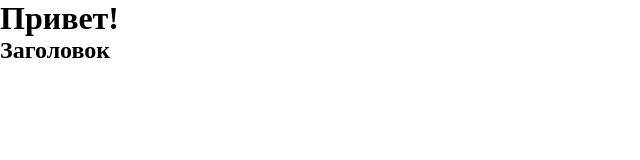
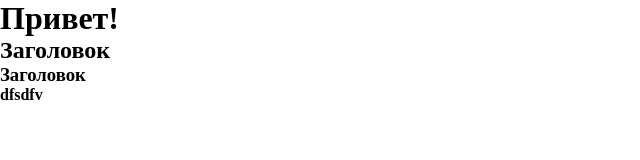
Before and after one commit to admin-bytewebnest/test-repo, a plain HTML site: page index.html in a window 1280 px wide. Shown: the whole page, without its empty margins (0-640 px from the left). Drawn offline with Linux system fonts and the light colour scheme.

Commit message:
добавил тег

```diff
--- a/index.html
+++ b/index.html
@@ -9,6 +9,8 @@
 <body>
     <h1>Привет!</h1>
     <h2>Заголовок</h2>
+    <h3>Заголовок</h3>
+    <h4>dfsdfv</h4>
 
 
 </body>
```
